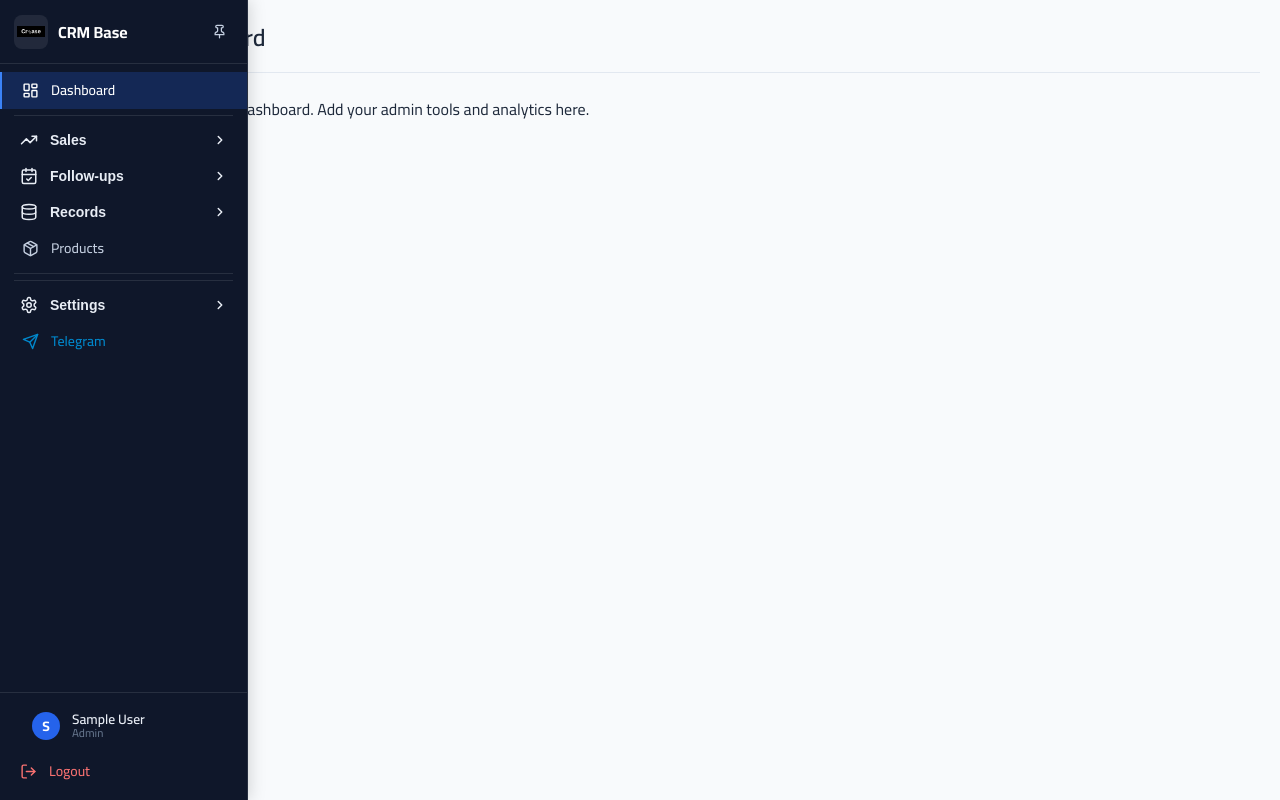
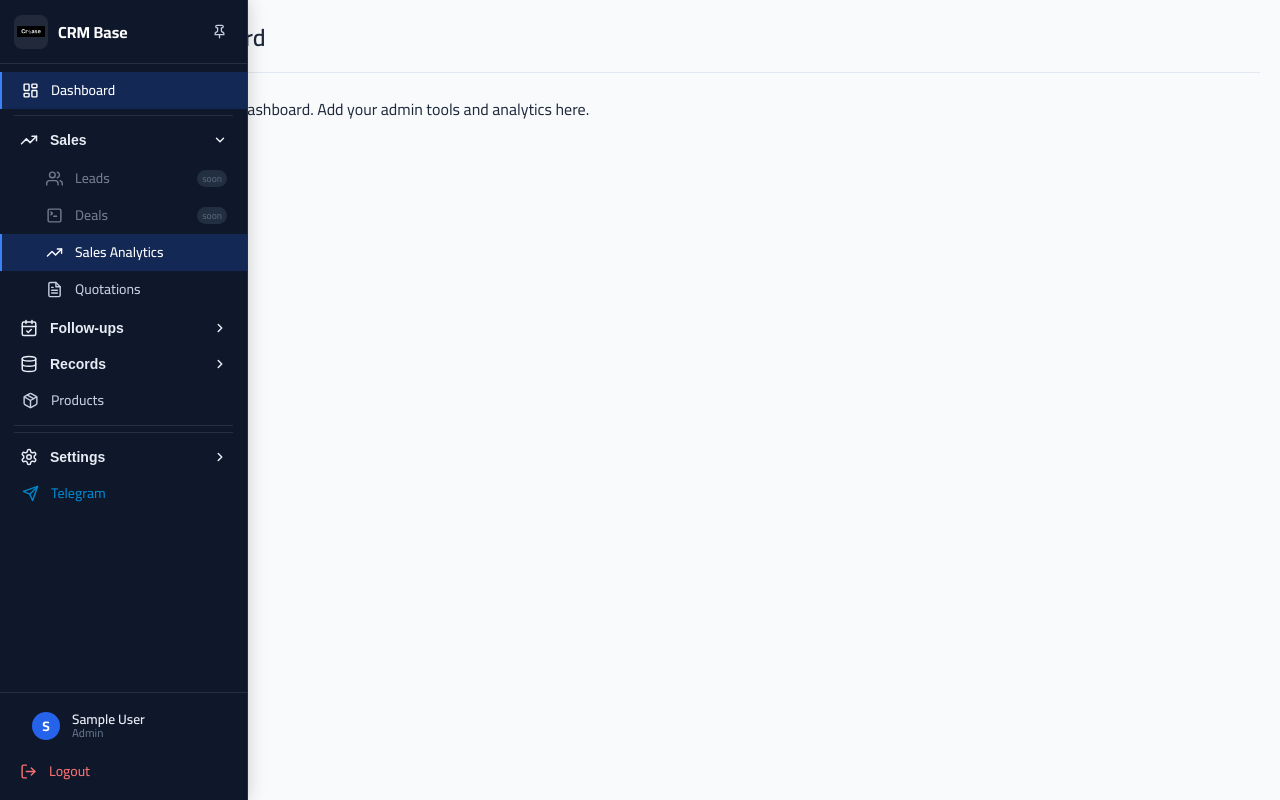
Before and after one commit to ehab-777/CrmBase, a Flask app: page /admin/dashboard in a window 1280 px wide. Run offline with Flask 2, Linux system fonts and the light colour scheme; the visitor is signed in with stand-in values (Sample User, id 1); some libraries are stand-ins or nearby versions.

Commit message:
feat(individual): redirect to regular dashboard + Sales Analytics sub-tab
- Individual admins land on regular dashboard after login (not manager dashboard)
- Add 'Sales Analytics' sub-tab under Sales for individual admins
  linking to manager_dashboard

Co-Authored-By: Claude Sonnet 4.6 <noreply@anthropic.com>

```diff
--- a/app.py
+++ b/app.py
@@ -206,7 +206,8 @@ def manifest():
 @app.route('/')
 def index():
     if 'salesperson_id' in session:
-        if session.get('role') in ['admin', 'manager']:
+        is_individual = session.get('account_type') == 'individual'
+        if session.get('role') in ['admin', 'manager'] and not is_individual:
             return redirect(url_for('dashboard.manager_dashboard'))
         return redirect(url_for('dashboard.dashboard'))
     return redirect(url_for('auth.login'))
--- a/routes/auth.py
+++ b/routes/auth.py
@@ -57,8 +57,9 @@ def login():
             session['lang'] = user['preferred_lang'] or 'en'
             session['account_type'] = tenant['account_type'] or 'company'
 
-            # Redirect based on role
-            if user['role'] in ['admin', 'manager']:
+            # Redirect based on role and account type
+            is_individual = (tenant['account_type'] or 'company') == 'individual'
+            if user['role'] in ['admin', 'manager'] and not is_individual:
                 return redirect(url_for('dashboard.manager_dashboard'))
             return redirect(url_for('dashboard.dashboard'))
 
--- a/templates/components/sidebar.html
+++ b/templates/components/sidebar.html
@@ -53,6 +53,13 @@
           <span class="sb-label">{{ _('Deals') }}</span>
           <span class="sb-badge">soon</span>
         </a>
+        {% if session.get('account_type') == 'individual' and session.get('role') in ['admin', 'manager'] %}
+        <a href="{{ url_for('dashboard.manager_dashboard') }}"
+           class="sb-item {% if request.endpoint in ['dashboard.manager_dashboard','dashboard.admin_dashboard'] %}active{% endif %}">
+          <svg xmlns="http://www.w3.org/2000/svg" viewBox="0 0 24 24" fill="none" stroke="currentColor" stroke-width="2" stroke-linecap="round" stroke-linejoin="round"><polyline points="22 7 13.5 15.5 8.5 10.5 2 17"/><polyline points="16 7 22 7 22 13"/></svg>
+          <span class="sb-label">{{ _('Sales Analytics') }}</span>
+        </a>
+        {% endif %}
         <a href="{{ url_for('quotations.quotation_list') }}"
            class="sb-item {% if request.endpoint and 'quotation' in request.endpoint %}active{% endif %}">
           <svg xmlns="http://www.w3.org/2000/svg" viewBox="0 0 24 24" fill="none" stroke="currentColor" stroke-width="2" stroke-linecap="round" stroke-linejoin="round"><path d="M14 2H6a2 2 0 0 0-2 2v16a2 2 0 0 0 2 2h12a2 2 0 0 0 2-2V8z"/><polyline points="14 2 14 8 20 8"/><line x1="16" y1="13" x2="8" y2="13"/><line x1="16" y1="17" x2="8" y2="17"/><polyline points="10 9 9 9 8 9"/></svg>
```
